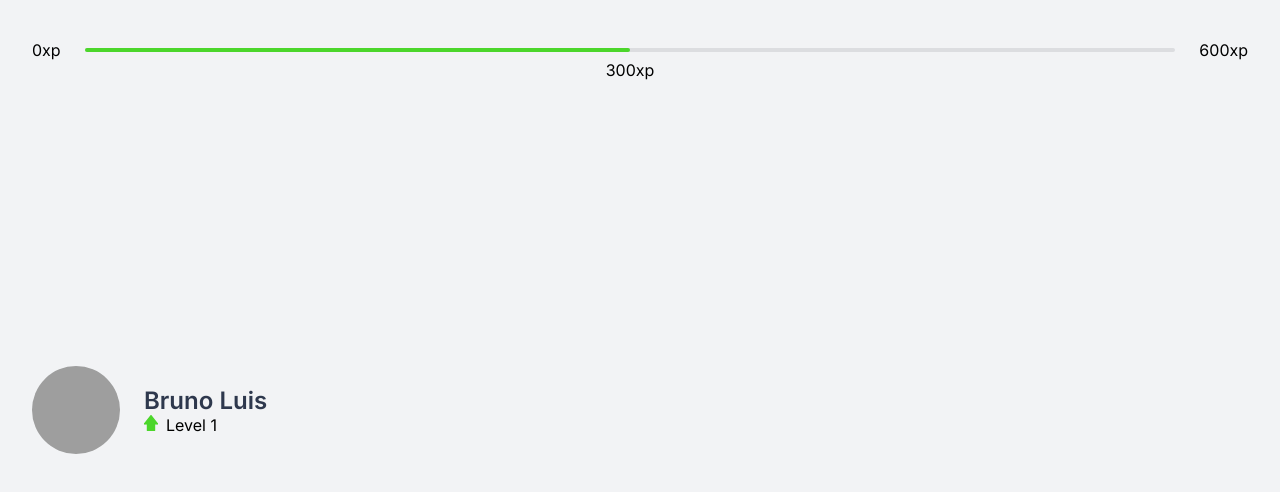
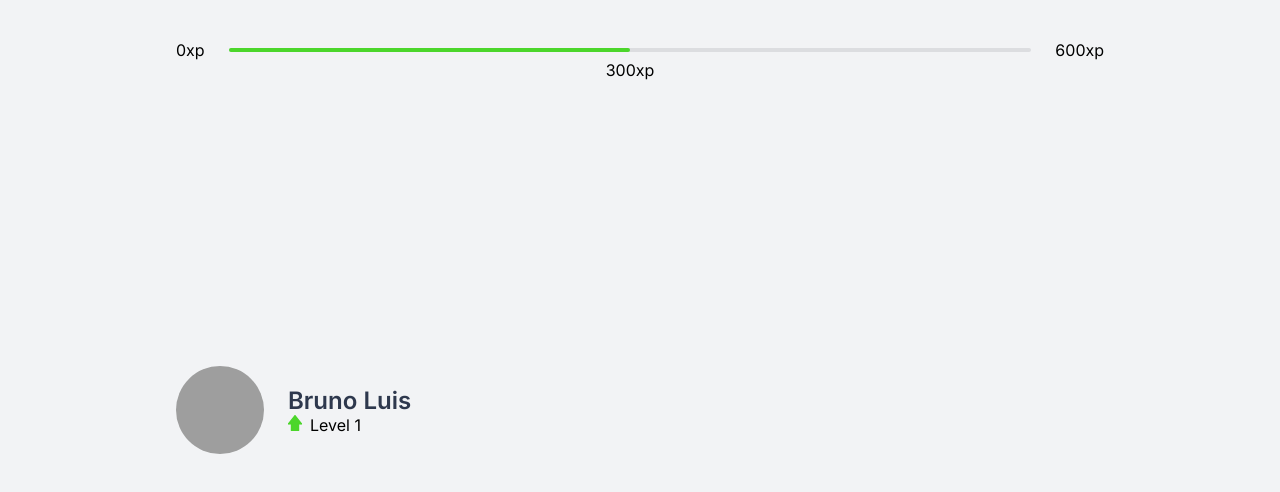
Before and after one commit to BLSSTI/NLW-React, a Next.js app: page / in a window 1280 px wide. Shown: the top 492 px of the page. Built offline with nearby package versions, Linux system fonts and the light colour scheme; grey boxes are pictures that could not be loaded.

Commit message:
corrigindo css

```diff
--- a/src/styles/components/ExperienceBar.module.css
+++ b/src/styles/components/ExperienceBar.module.css
@@ -9,7 +9,7 @@
 }
 
 .experienceBar > div{
-  flex:1;
+  flex: 1;
   height: 4px;
   border-radius: 4px;
   background: var(--gray-line);
--- a/src/styles/global.css
+++ b/src/styles/global.css
@@ -24,7 +24,7 @@
   }
 }
 
-@media(max-width: 720){
+@media(max-width: 720px){
   html {
     font-size: 87.5%;
   }
@@ -36,7 +36,7 @@ body {
 }
 
 body, input, textarea, button{
-  font: 400 16px "Inter", sans-serif;
+  font: 400 1rem "Inter", sans-serif;
 }
 
 button{
@@ -51,7 +51,7 @@ a{
 
 .container {
   height: 100vh;
-  max-width: 992;
+  max-width: 992px;
   margin: 0 auto;
   padding: 2.5rem 2rem;
 
--- a/src/styles/pages/Home.module.css
+++ b/src/styles/pages/Home.module.css
@@ -1,6 +1,6 @@
 .container {
   height: 100vh;
-  max-width: 992;
+  max-width: 992px;
   margin: 0 auto;
   padding: 2.5rem 2rem;
 
```
Also changed, not shown: src/pages/index.tsx (+5 -6 lines).
